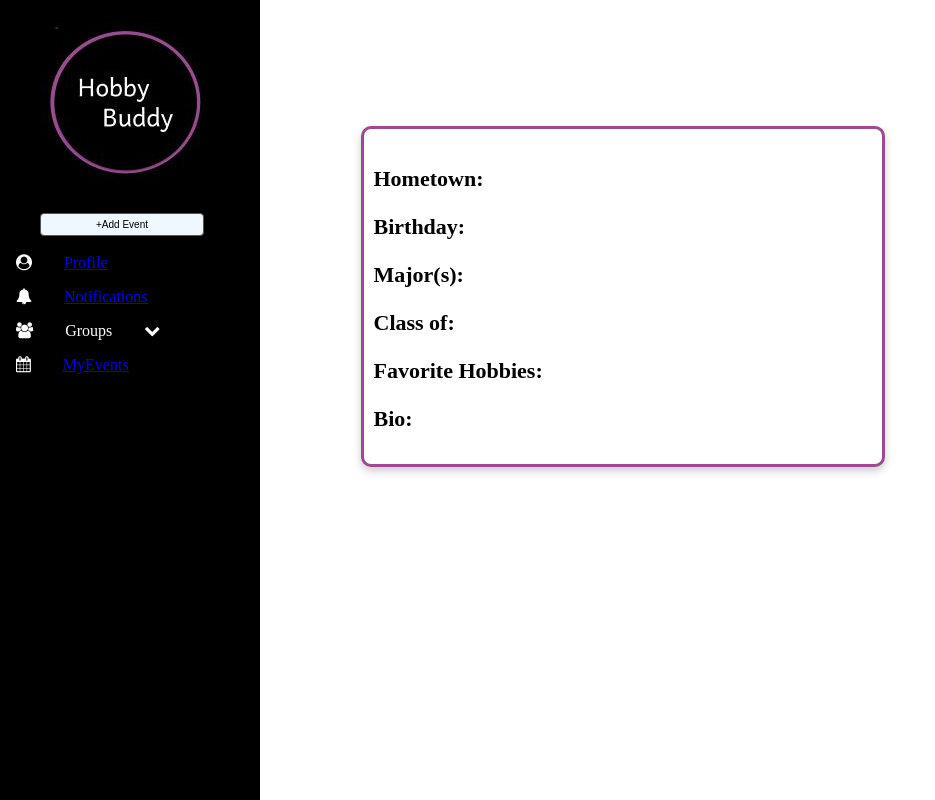
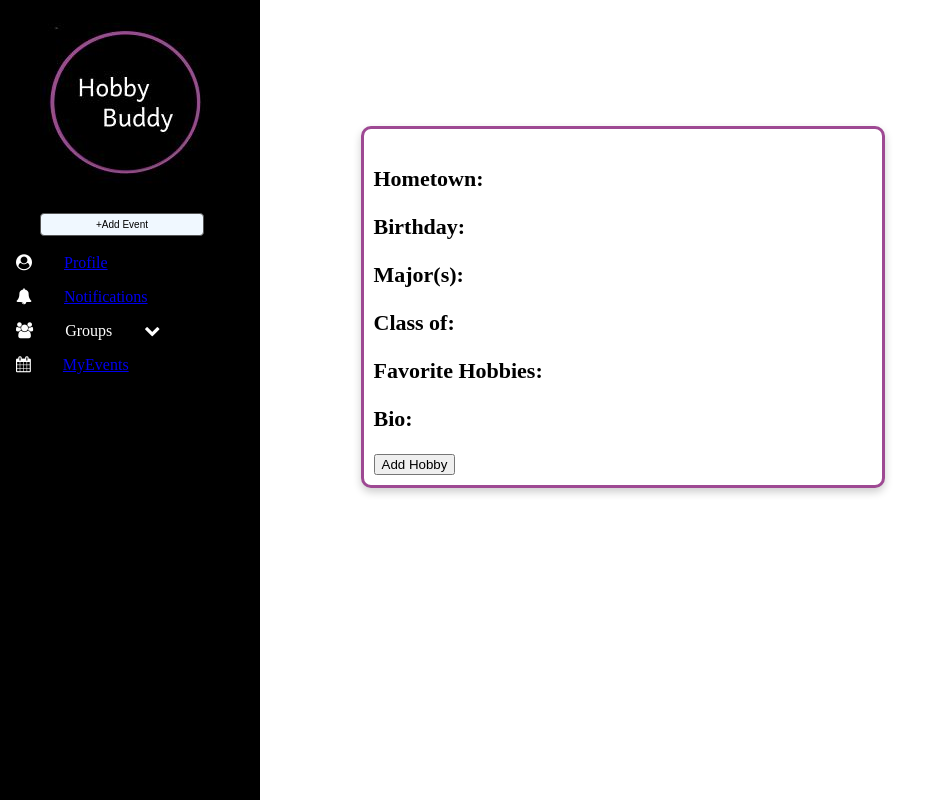
Before and after one commit to csci312-s21/project-banana-bandicoot, a Next.js app: page /Profile in a window 1280 px wide. Shown: the whole page, without its empty margins (0-935 px from the left). Built offline with nearby package versions, Linux system fonts and the light colour scheme.

Commit message:
end of 5/13 night

```diff
--- /dev/null
+++ b/data/hobbies.json
@@ -0,0 +1,14 @@
+[
+  {
+    "name": "basketball"
+  },
+  {
+    "name": "chess"
+  },
+  {
+    "name": "cooking"
+  },
+  {
+    "name": "skiing"
+  }
+]
--- a/data/profile.json
+++ b/data/profile.json
@@ -5,7 +5,7 @@
     "birthday": "2000-02-12",
     "major": "Computer Science and Psychology",
     "year": "2022",
-    "hobby": "Running and Skiing",
+    "hobby": ["basketball", "chess"],
     "bio": "hello!",
     "username": "katelyn-pease",
     "password": "thisismypassword!",
@@ -16,7 +16,7 @@
     "birthday": "2000-05-05",
     "major": "Computer Science and Spanish",
     "year": "2022",
-    "hobby": "Basketball and Hiking",
+    "hobby": ["basketball", "chess"],
     "bio": "AHHHHHHH IM STRESSED",
     "username": "ESamantha7",
     "password": "codingiscool!",
@@ -25,7 +25,7 @@
     {"name": "Leili Manafi",
     "hometown": "Alhambra",
     "birthday": "2000-05-05",
-    "major": "Computer Science and Spanish",
+    "major": ["basketball"],
     "year": "2022",
     "hobby": "Basketball and Hiking",
     "bio": "AHHHHHHH IM STRESSED",
--- a/src/components/AddHobby.js
+++ b/src/components/AddHobby.js
@@ -1,20 +1,21 @@
+
 import styles from "../styles/AddEvent.module.css";
 
+// import { Dropdown, DropdownToggle, DropdownMenu, DropdownItem } from 'reactstrap';
 
 import { useState } from "react";
 
-export default function AddEvent({addHobby}){
+export default function AddHobby({addHobby, allHobbies}){
 
-  const [newHobby, setnewHobby] = useState();
-
+ const [newHobby, setNewHobby] = useState();
   const [dropdownExistingHobby, setDropdownExistingHobby] = useState();
  //setId(currId + 1);
 
-  const newHobby = {name: hobbyInput};
+ //const newHobby = {name: hobbyInput};
+  // const [dropdownOpen, setDropdownOpen] = useState(false);
 
  return(
    <div className={styles.add}>
-
    <div className={styles.text}>
    <form>
      <p className={styles.p}> Add Hobby </p>
@@ -26,6 +27,8 @@ export default function AddEvent({addHobby}){
      </label>
      <br />
 
+
+
      <input type="text" id="dropdownExistingHobby" name="dropdownExistingHobby" placeholder = "test" value = {dropdownExistingHobby} onChange = {(event) => setDropdownExistingHobby(event.target.value)}/>
      <br />
      <label>
@@ -35,10 +38,8 @@ export default function AddEvent({addHobby}){
 
      <br />
 
-      <input type="text" id="newHobby" name="newHobby" placeholder = "Name of new hobby" value = {newHoby} onChange = {(event) => setNewHobby(event.target.value)}/>
-      <br />
 
-      <input type = "button" id = "existingHobbyButton" name = "existingHobbyButton" disabled = {dropdownExistingHobby === null} onClick = {() => addHobby(dropdownExistingHobby)} value = "Add Existing Hobby"/>
+     <input type = "button" id = "existingHobbyButton" name = "existingHobbyButton" disabled = {dropdownExistingHobby === null} onClick = {() => setDropdownExistingHobby(event.target.hobby)} value = "Add Existing Hobby"/>
 
      <input type = "button" id = "newHobbyButton" name = "newHobbyButton" disabled = {newHobby === null} onClick = {() => addHobby(newHobby)} value = "Create New Hobby"/>
 
@@ -49,3 +50,30 @@ export default function AddEvent({addHobby}){
      </div>
  );
 }
+
+
+
+
+//SAVE
+
+/*
+{allHobbies.map((hobby) => {
+         <DropdownItem> {hobby} </DropdownItem>
+       })}
+
+       <DropdownButton id="dropdown-basic-button" title="Dropdown button">
+       <Dropdown.Item href="#/action-1">Action</Dropdown.Item>
+     </DropdownButton>
+
+
+
+
+
+
+     take 2
+
+
+
+
+
+       */
--- a/src/components/MenuBar.js
+++ b/src/components/MenuBar.js
@@ -8,9 +8,9 @@ import { useState } from "react";
 
 import MenuItem from "../components/MenuItem";
 
+//Needs to take in hobbies of the person, not allHobbies (changed name)
 
-
-export default function MenuBar({allHobbies, children}){
+export default function MenuBar({myHobbies, children}){
   const [visible, toggleMenu] = useState(false);
 
 
@@ -33,7 +33,7 @@ export default function MenuBar({allHobbies, children}){
 
       <MenuItem title = {"Notifications"} icon = {"fa fa-bell"}/>
 
-      <MenuItem title = {"Groups"} items = {allHobbies} icon = {"fa fa-users"}/>
+      <MenuItem title = {"Groups"} items = {myHobbies} icon = {"fa fa-users"}/>
 
       <MenuItem title = {"MyEvents"} icon = {"fa fa-calendar"}/>
 
--- a/src/components/ProfilePage.js
+++ b/src/components/ProfilePage.js
@@ -1,13 +1,25 @@
-
+import { useState } from "react";
 
 import styles from "../styles/ProfilePage.module.css";
+
+import MenuBar from "../components/MenuBar";
+import AddHobby from "../components/AddHobby.js";
 //import skiing from "../components/skiing.jpg"
 
-export default function ProfilePage({person}){
+export default function ProfilePage({person, addHobby, hobbyList}){
 
 //img
+const [page, setPage] = useState();
 
+function complete (hobby){
+ addHobby(hobby);
+ setPage();
+}
+
+if(!page){
   return (
+   //<MenuBar allHobbies = {person.hobby} >
+
 
       <div>
        <div className={styles.left} />
@@ -21,8 +33,17 @@ return (
            <p><b>Favorite Hobbies:</b> {person.hobby}</p>
            <p><b>Bio:</b> {person.bio}</p>
            </div>
+         <input className={styles.button} type = "button" id = "addHobbyButton" name = "addHobbyButton" value = "Add Hobby" onClick = {() => setPage("addHobby")}/>
       </div>
    </div>
-
+ //</div>
+     );
+} else{
+    return (
+       <div>
+       <AddHobby addHobby={complete} allHobbies = {hobbyList}/>
+       </div>
      );
   }
+   //</MenuBar>
+}
--- a/src/pages/Profile.js
+++ b/src/pages/Profile.js
@@ -1,6 +1,6 @@
-
 import { useState } from "react";
 
+import profiles from "../../data/profile.json";
 
 import data from "../../data/seed.json";
 
@@ -8,17 +8,21 @@ import MenuBar from "../components/MenuBar";
 
 import ProfilePage from "../components/ProfilePage.js";
 
+import allHobbies from "../../data/hobbies.json";
 
 export default function Home() {
 
+ const [hobbyList, setHobbyList] = useState(allHobbies);
 
+ const user = profiles.find(profile => (profile.name === "Leili Manafi"));
 
+ const [myHobbies, setMyHobbies] = useState(user.hobbies);
  const [collection] = useState(data);
 
  const [person] = useState(0);
 
+const hobbies = [];
 
-const hobbies = [];
    collection.forEach((event)=> //determine sections
    {if(hobbies.includes(event.hobby)){
    return null;
@@ -31,10 +35,18 @@ const hobbies = [];
    hobbies.sort();
 
 
+ function addHobby(newHobby){
+   const hobbyListCopy = [...hobbyList, newHobby]; //if newHobby isnt in hobby list
+   setHobbyList(hobbyListCopy);
+   //const hobbies = [...hobbies, newHobby]; // for the specific profile?
 
+ }
+
+console.log(hobbies)
  return  (
 
- <MenuBar allHobbies = {hobbies} >
- <ProfilePage person= {person} />
-</MenuBar>);
+<MenuBar myHobbies = {hobbies} >
+<ProfilePage person= {person} addHobby = {addHobby} hobbyList = {hobbyList}/>
+</MenuBar>
+);
 }
```
Lines whose indentation alone changed are shown as unchanged.
